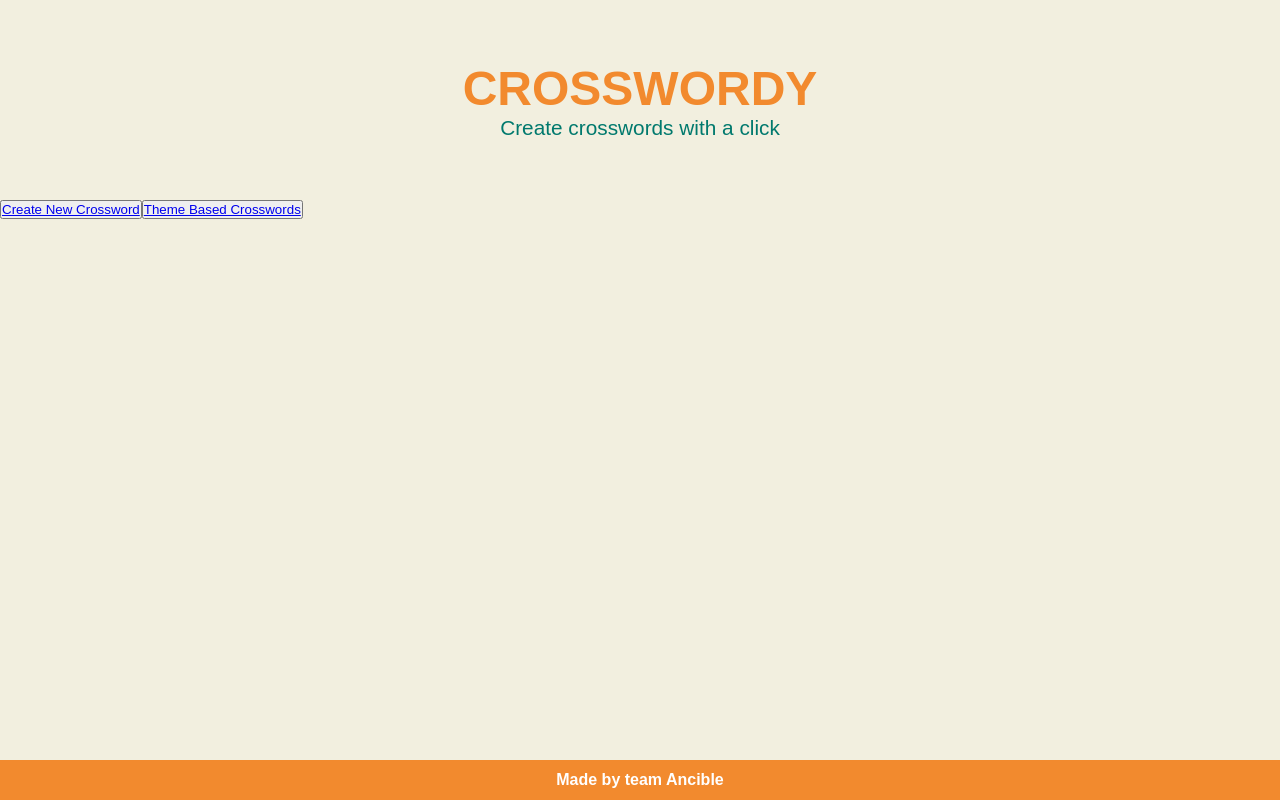
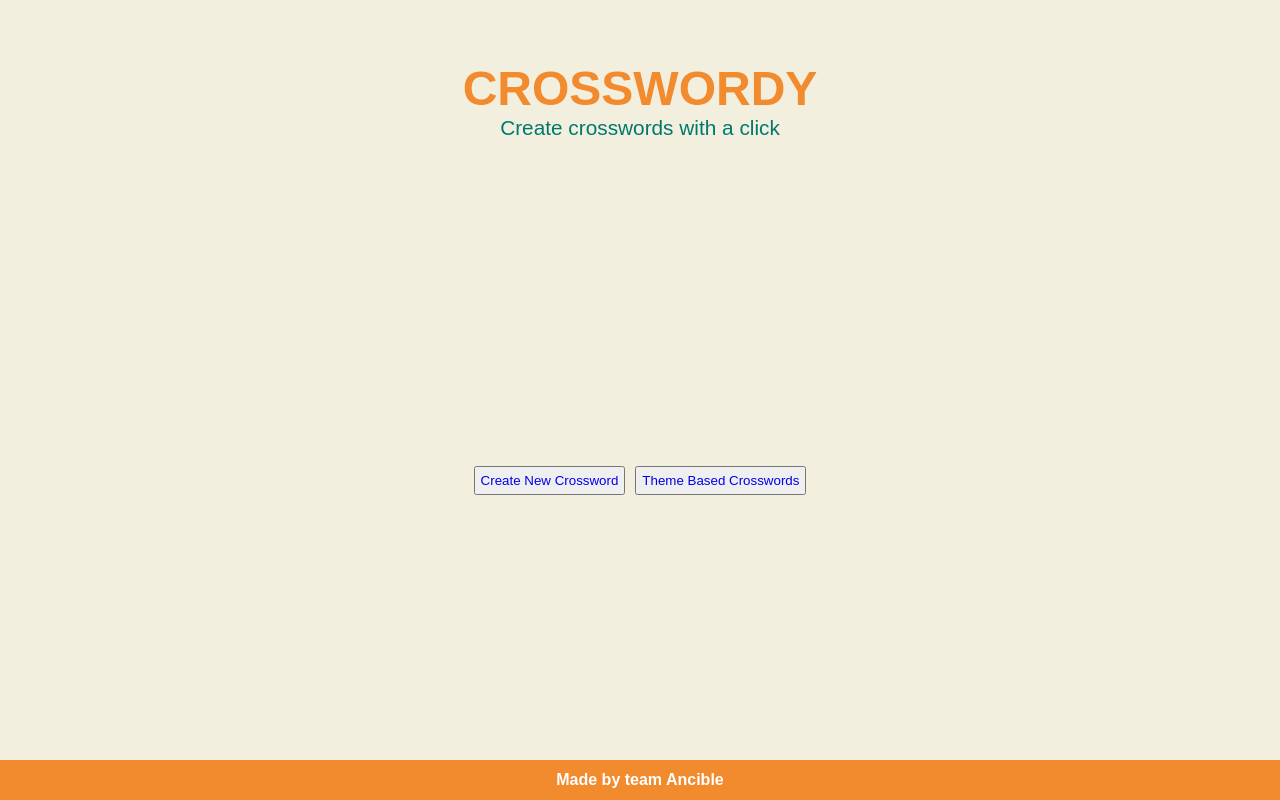
Before and after one commit to anmol-gh/crossword, a React (Create React App) app in the folder frontend/: page / in a window 1280 px wide. Built offline with nearby package versions, Linux system fonts and the light colour scheme.

Commit message:
corrected themes in dropdown

```diff
--- a/frontend/src/components/Navigate/Navigate.css
+++ b/frontend/src/components/Navigate/Navigate.css
@@ -1,3 +1,15 @@
 .navigate {
     height : 70vh;
+    display: flex;
+    align-items: center;
+    justify-content: center;
 }
+
+.navigate-btn {
+    padding : 5px;
+    margin : 5px;
+}
+
+.navigate-a {
+    text-decoration: none;
+}
--- a/frontend/src/components/Navigate/Navigate.jsx
+++ b/frontend/src/components/Navigate/Navigate.jsx
@@ -5,10 +5,10 @@ const Navigate = () => {
 	return (
 		<div className='navigate'>
 			<button className='navigate-btn'>
-				<a href='/create'>Create New Crossword </a>
+				<a href='/create' className="navigate-a">Create New Crossword </a>
 			</button>
 			<button className='navigate-btn'>
-				<a href='/theme'>Theme Based Crosswords</a>
+				<a href='/theme' className="navigate-a">Theme Based Crosswords</a>
 			</button>
 		</div>
 	);
--- a/frontend/src/components/Theme/Theme.jsx
+++ b/frontend/src/components/Theme/Theme.jsx
@@ -202,6 +202,12 @@ const Theme = () => {
 							<option value='Jobs' className='searchbar-option'>
 								Jobs
 							</option>
+							<option value='Musical Instruments' className='searchbar-option'>
+								Musical Instruments
+							</option>
+							<option value='Sports' className='searchbar-option'>
+								Sports
+							</option>
 						</select>
 						<button onClick={handleCreateCrossword} className='theme-btn'>
 							Create Crossword
```
